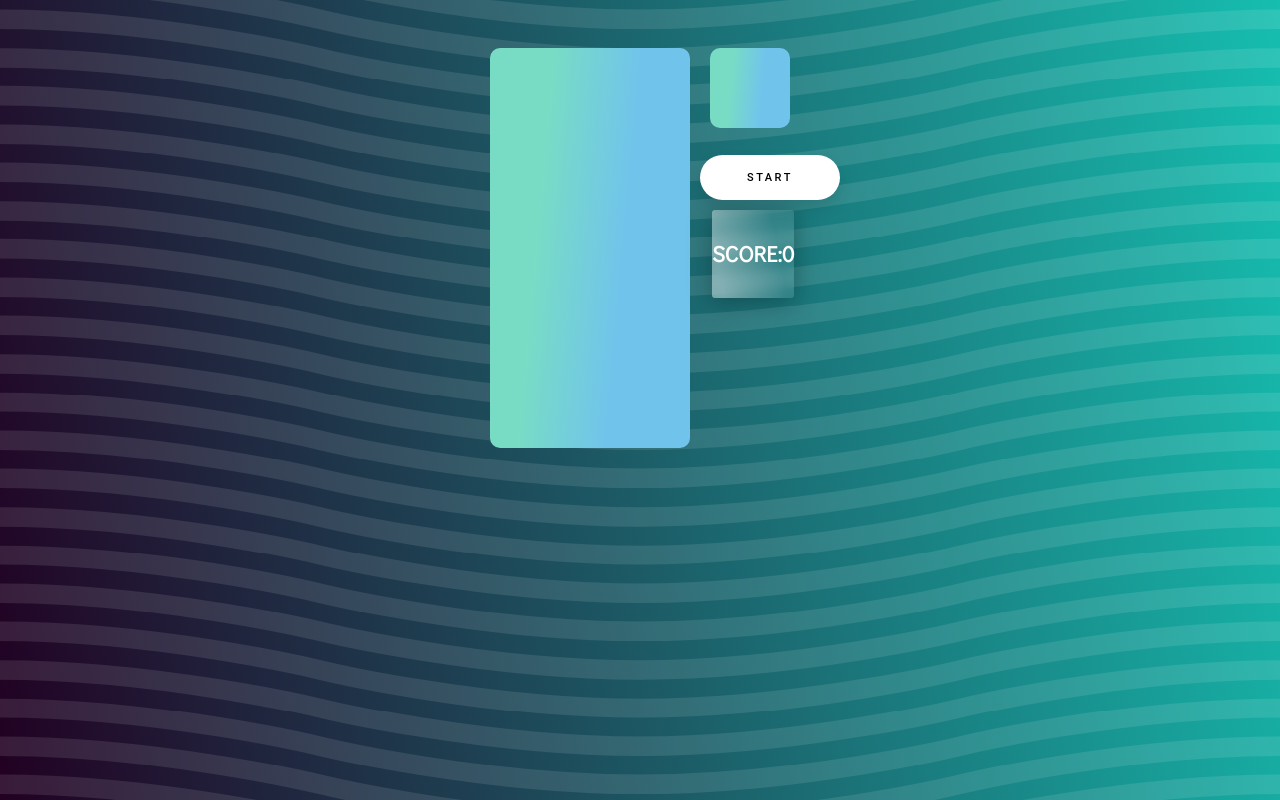
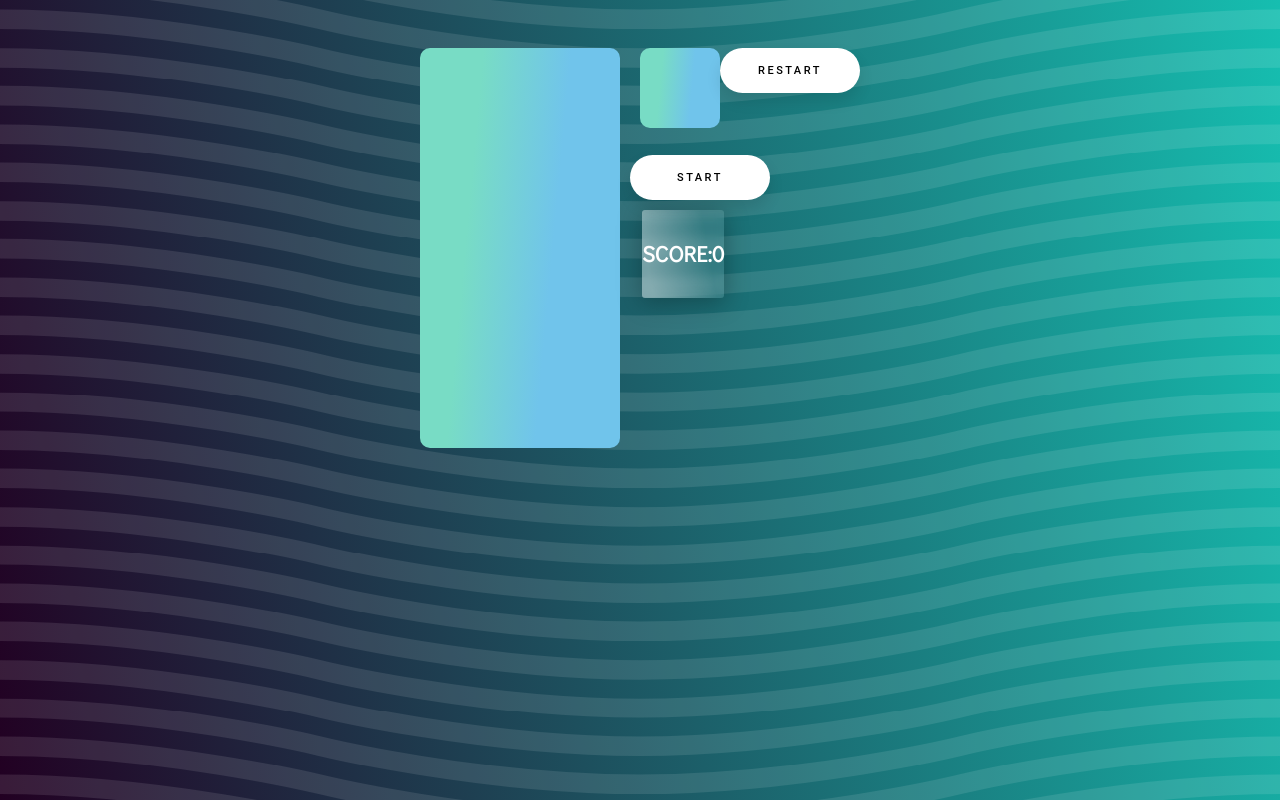
Before and after one commit to Ruchi016/basic-tetris, a plain HTML site: page index.html in a window 1280 px wide. Shown: the top 800 px of the page. Drawn offline with Linux system fonts and the light colour scheme.

Commit message:
commit message

```diff
--- a/app.js
+++ b/app.js
@@ -70,6 +70,7 @@ document.addEventListener('DOMContentLoaded', ()=>{
     [1,gridSpacing+1,gridSpacing*2+1,gridSpacing*3+1],
     [gridSpacing,gridSpacing+1,gridSpacing+2,gridSpacing+3]
    ]
+
    //More Tetromino
    /* const tiTetromino = [
      [],
--- a/index.html
+++ b/index.html
@@ -259,6 +259,10 @@
         <div class="wrap">
             <button id="start-button" class="button">START</button>
         </div>
+        <div class="btn">
+            <button id="restart-button" class="button">RESTART</button>
+        </div>
+
 
     </div>
 
--- a/style.css
+++ b/style.css
@@ -112,6 +112,7 @@ box-shadow: 0 -2px 0 3px #e1dae3 inset, 0 5px 5px rgba(0, 0, 0, 0.17), 0 15px rg
     margin-left: 210px;
 }
 
+
 .button {
     width: 140px;
     height: 45px;
@@ -131,6 +132,7 @@ box-shadow: 0 -2px 0 3px #e1dae3 inset, 0 5px 5px rgba(0, 0, 0, 0.17), 0 15px rg
 
 }
 
+
 .button:hover {
     background-color: #2cdbcc;
     box-shadow: 0px 15px 20px rgba(26, 226, 196, 0.909);
```
